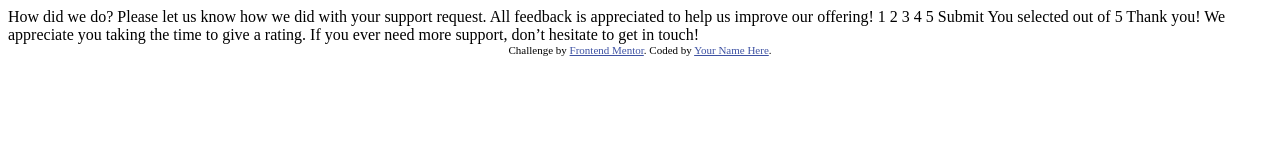
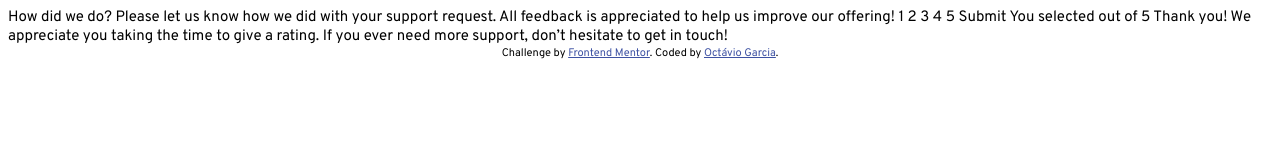
Before and after one commit to oc-garcia/interactive-rating-component-main, a plain HTML site: page index.html in a window 1280 px wide. Drawn offline with Linux system fonts and the light colour scheme.

Commit message:
body css general rules

```diff
--- a/css/style.css
+++ b/css/style.css
@@ -0,0 +1,20 @@
+@import url("https://fonts.googleapis.com/css2?family=Fraunces:opsz,wght@9..144,700&family=Overpass:wght@400;700&display=swap");
+
+:root {
+  --Orange: hsl(25, 97%, 53%);
+  --White: hsl(0, 0%, 100%);
+  --Light_Grey: hsl(217, 12%, 63%);
+  --Medium_Grey: hsl(216, 12%, 54%);
+  --Dark_Blue: hsl(213, 19%, 18%);
+  --Very_Dark_Blue: hsl(216, 12%, 8%);
+  font-size: 15px;
+  font-family: "Overpass", sans-serif;
+}
+
+.attribution {
+  font-size: 11px;
+  text-align: center;
+}
+.attribution a {
+  color: hsl(228, 45%, 44%);
+}
--- a/index.html
+++ b/index.html
@@ -1,49 +1,34 @@
 <!DOCTYPE html>
 <html lang="en">
   <head>
-  <meta charset="UTF-8">
-  <meta name="viewport" content="width=device-width, initial-scale=1.0"> <!-- displays site properly based on user's device -->
+    <meta charset="UTF-8" />
+    <meta name="viewport" content="width=device-width, initial-scale=1.0" />
+    <!-- displays site properly based on user's device -->
 
-  <link rel="icon" type="image/png" sizes="32x32" href="./images/favicon-32x32.png">
-
+    <link rel="icon" type="image/png" sizes="32x32" href="./images/favicon-32x32.png" />
+    <link rel="stylesheet" href="css/style.css" />
     <title>Frontend Mentor | Interactive rating component</title>
-
-  <!-- Feel free to remove these styles or customise in your own stylesheet 👍 -->
-  <style>
-    .attribution { font-size: 11px; text-align: center; }
-    .attribution a { color: hsl(228, 45%, 44%); }
-  </style>
   </head>
   <body>
-
     <!-- Rating state start -->
 
-  How did we do?
-
-  Please let us know how we did with your support request. All feedback is appreciated
-  to help us improve our offering!
-
-  1 2 3 4 5
-
-  Submit
+    How did we do? Please let us know how we did with your support request. All feedback is appreciated to help us
+    improve our offering! 1 2 3 4 5 Submit
 
     <!-- Rating state end -->
 
     <!-- Thank you state start -->
 
-  You selected <!-- Add rating here --> out of 5
-
-  Thank you!
-
-  We appreciate you taking the time to give a rating. If you ever need more support,
-  don’t hesitate to get in touch!
+    You selected
+    <!-- Add rating here -->
+    out of 5 Thank you! We appreciate you taking the time to give a rating. If you ever need more support, don’t
+    hesitate to get in touch!
 
     <!-- Thank you state end -->
 
-
     <div class="attribution">
-    Challenge by <a href="https://www.frontendmentor.io?ref=challenge" target="_blank">Frontend Mentor</a>.
-    Coded by <a href="#">Your Name Here</a>.
+      Challenge by <a href="https://www.frontendmentor.io?ref=challenge" target="_blank">Frontend Mentor</a>. Coded by
+      <a href="https://github.com/oc-garcia">Octávio Garcia</a>.
     </div>
   </body>
 </html>
```
Lines whose indentation alone changed are shown as unchanged.
